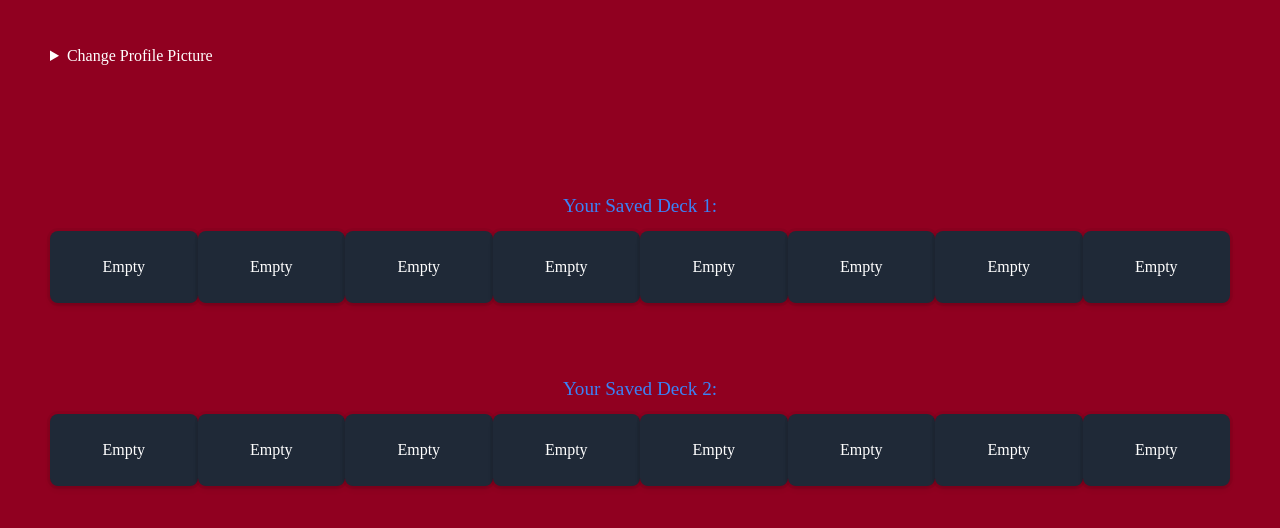
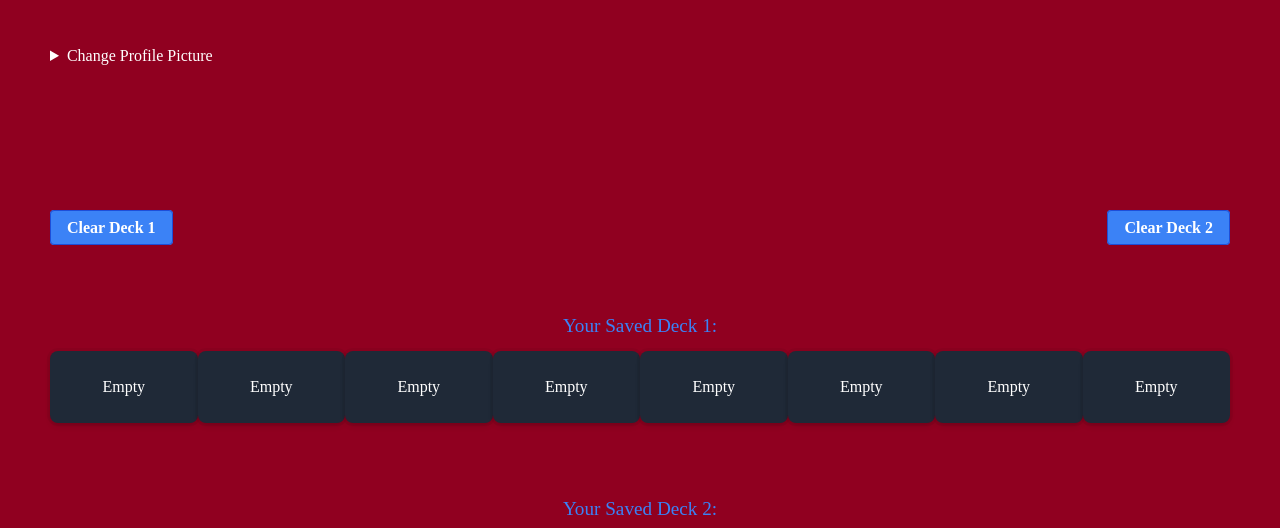
Before and after one commit to tganshaw/senioritis__tudorg_amys90_hannah61_stevenw92, a Flask app: page /profile in a window 1280 px wide. Shown: the part 412-940 px from the top of the page. Before the commit the page ends 901 px from the top, so only its background shows below. Run offline with Flask 3, Linux system fonts and the light colour scheme; the visitor is signed in with stand-in values (Sample User, id 1); data comes from the database, SQL or seed files in the repository; some libraries are stand-ins or nearby versions; some web fonts are replaced.

Commit message:
add 2 decks onto profile

```diff
--- a/app/__init__.py
+++ b/app/__init__.py
@@ -245,6 +245,26 @@ def rmD2(card_id):
     db.close()
     return redirect(url_for("card",card_id=card_id))
 
+@app.route("/clearDeck1")
+def cD1():
+    db=sqlite3.connect(DB_NAME)
+    c=db.cursor()
+    username=session["username"]
+    c.execute("UPDATE users SET deck1=? where username=?",("",username,))
+    db.commit()
+    db.close()
+    return redirect(url_for("profile"))
+
+@app.route("/clearDeck2")
+def cD2():
+    db=sqlite3.connect(DB_NAME)
+    c=db.cursor()
+    username=session["username"]
+    c.execute("UPDATE users SET deck2=? where username=?",("",username,))
+    db.commit()
+    db.close()
+    return redirect(url_for("profile"))
+
 @app.route("/logout", methods=["POST"])
 def logout():
     session.pop("username", None)
--- a/app/templates/jstest.html
+++ b/app/templates/jstest.html
@@ -24,7 +24,7 @@ body{
 
 #opp-active-button{
   position: absolute;
-  top:25px;
+  top:0%;
   right:0px;
 }
 
--- a/app/templates/profile.html
+++ b/app/templates/profile.html
@@ -27,6 +27,16 @@
 
   #header{
     font-size:150%;
+  }
+
+  #clear-decks{
+    position:relative;
+  }
+
+  #deck2{
+    position: absolute;
+    top:0%;
+    right:0px;
   }
   </style>
 </head>
@@ -94,9 +104,24 @@
       </details>
     </div>
 
+    <div class="p-8" id="notnav">
+
+    <br>
+    <br>
+    <div id="clear-decks">
+    <div id="deck1">
+    <a href="/clearDeck1" type="submit" class="mb-6 bg-blue-500 hover:bg-blue-700 text-white font-bold py-2 px-4 border border-blue-700 rounded">Clear Deck 1</a>
+    </div>
+
+    <br>
+    <br>
+    <div id="deck2">
+      <a href="/clearDeck2" type="submit" class="mb-6 bg-blue-500 hover:bg-blue-700 text-white font-bold py-2 px-4 border border-blue-700 rounded">Clear Deck 2</a>
+    </div>
+  </div>
+
     <br>
 
-    <div class="p-8" id="notnav">
         <script>
           var deck1="{{deck1}}"
           var deck2="{{deck2}}"
@@ -169,5 +194,6 @@
     }
         </script>
       </div>
+<br>
    </body>
 </html>
```
